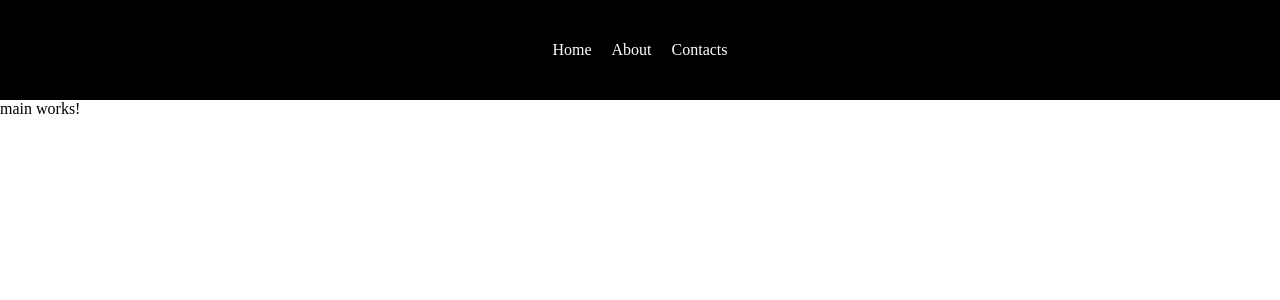
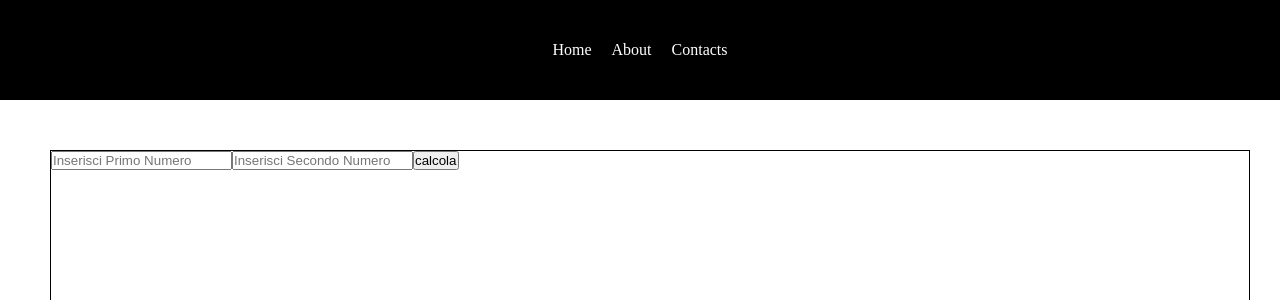
Before and after one commit to Franco-Palmieri/angular-cli-first, an Angular app: page / in a window 1280 px wide. Shown: the top 300 px of the page. Built offline with nearby package versions, Linux system fonts and the light colour scheme.

Commit message:
Methods and Forms

```diff
--- a/src/app/app.module.ts
+++ b/src/app/app.module.ts
@@ -1,4 +1,5 @@
 import { NgModule } from '@angular/core';
+import { FormsModule, ReactiveFormsModule } from '@angular/forms';
 import { BrowserModule } from '@angular/platform-browser';
 
 import { AppRoutingModule } from './app-routing.module';
@@ -14,7 +15,9 @@ import { MainComponent } from './main/main.component';
   ],
   imports: [
     BrowserModule,
-    AppRoutingModule
+    AppRoutingModule,
+    FormsModule,
+    ReactiveFormsModule
   ],
   providers: [],
   bootstrap: [AppComponent]
--- a/src/app/header/header.component.ts
+++ b/src/app/header/header.component.ts
@@ -1,4 +1,4 @@
-import { Component, Input, OnInit } from '@angular/core';
+import { Component, OnInit } from '@angular/core';
 
 @Component({
   selector: 'app-header',
@@ -8,7 +8,9 @@ import { Component, Input, OnInit } from '@angular/core';
 export class HeaderComponent implements OnInit {
 
   listNav: string[] = ['Home', 'About', 'Contacts']
-  constructor() { }
+  constructor() {
+
+  }
 
   ngOnInit(): void {
   }
--- a/src/app/main/main.component.css
+++ b/src/app/main/main.component.css
@@ -0,0 +1,9 @@
+.main{
+    padding: 50px;
+}
+.container{
+    width: 1200px;
+    margin: 0 auto;
+    border: 1px solid black;
+    height: 500px;
+}
--- a/src/app/main/main.component.html
+++ b/src/app/main/main.component.html
@@ -1 +1,12 @@
-<p>main works!</p>
+<div class="main">
+    <div class="container">
+        <div class="form-container">
+            <form (ngSubmit)="send()" [formGroup]='form'>
+                <input type="text" class="form-control" placeholder="Inserisci Primo Numero" formControlName='number1'>
+                <input type="text" class="form-control" placeholder="Inserisci Secondo Numero" formControlName='number2'>
+
+                <input type="submit" value="calcola">
+            </form>
+        </div>
+    </div>
+</div>
--- a/src/app/main/main.component.ts
+++ b/src/app/main/main.component.ts
@@ -1,4 +1,5 @@
 import { Component, OnInit } from '@angular/core';
+import { FormBuilder, FormControl, FormGroup } from '@angular/forms';
 
 @Component({
   selector: 'app-main',
@@ -7,9 +8,39 @@ import { Component, OnInit } from '@angular/core';
 })
 export class MainComponent implements OnInit {
 
-  constructor() { }
+  money: number;
+  selectField: FormControl = new FormControl();
+
+  form: FormGroup;
+
+  constructor(public fb: FormBuilder) {
+
+    let money1 = 5;
+    let money2 = 10;
+    this.money = this.sum(money1, money2)
+    console.log(this.money);
+
+
+
+    this.form = fb.group({
+      'number1': ['',],
+      'number2': ['',]
+    })
+
+  }
 
   ngOnInit(): void {
   }
 
+  send():void{
+    let result = this.sum(this.form.controls['number1'].value, this.form.controls['number2'].value);
+    console.log(result)
+
+  }
+
+
+  sum(n1: number, n2:number):number{
+      return n1 + n2;
+  }
+
 }
```
